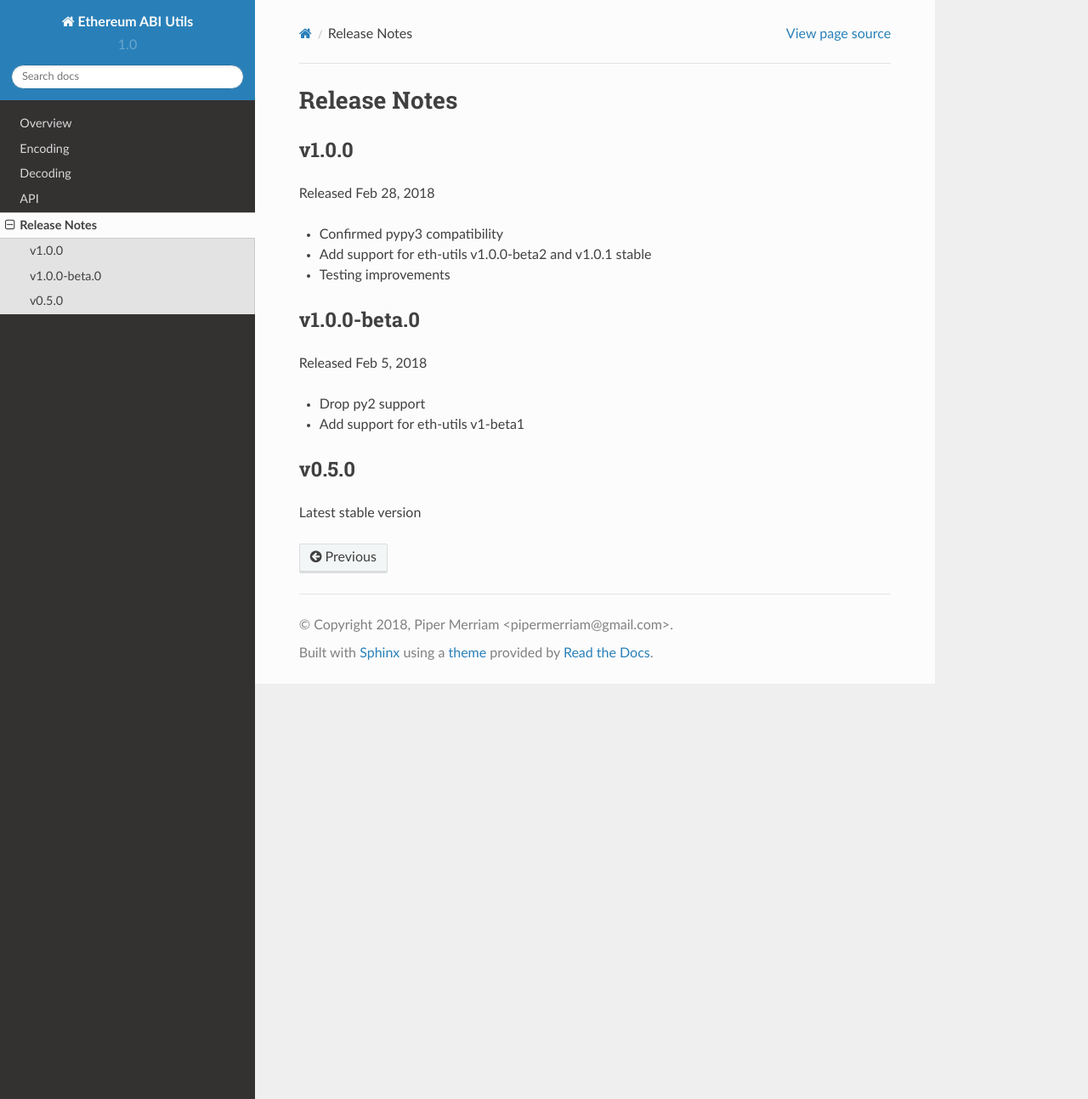
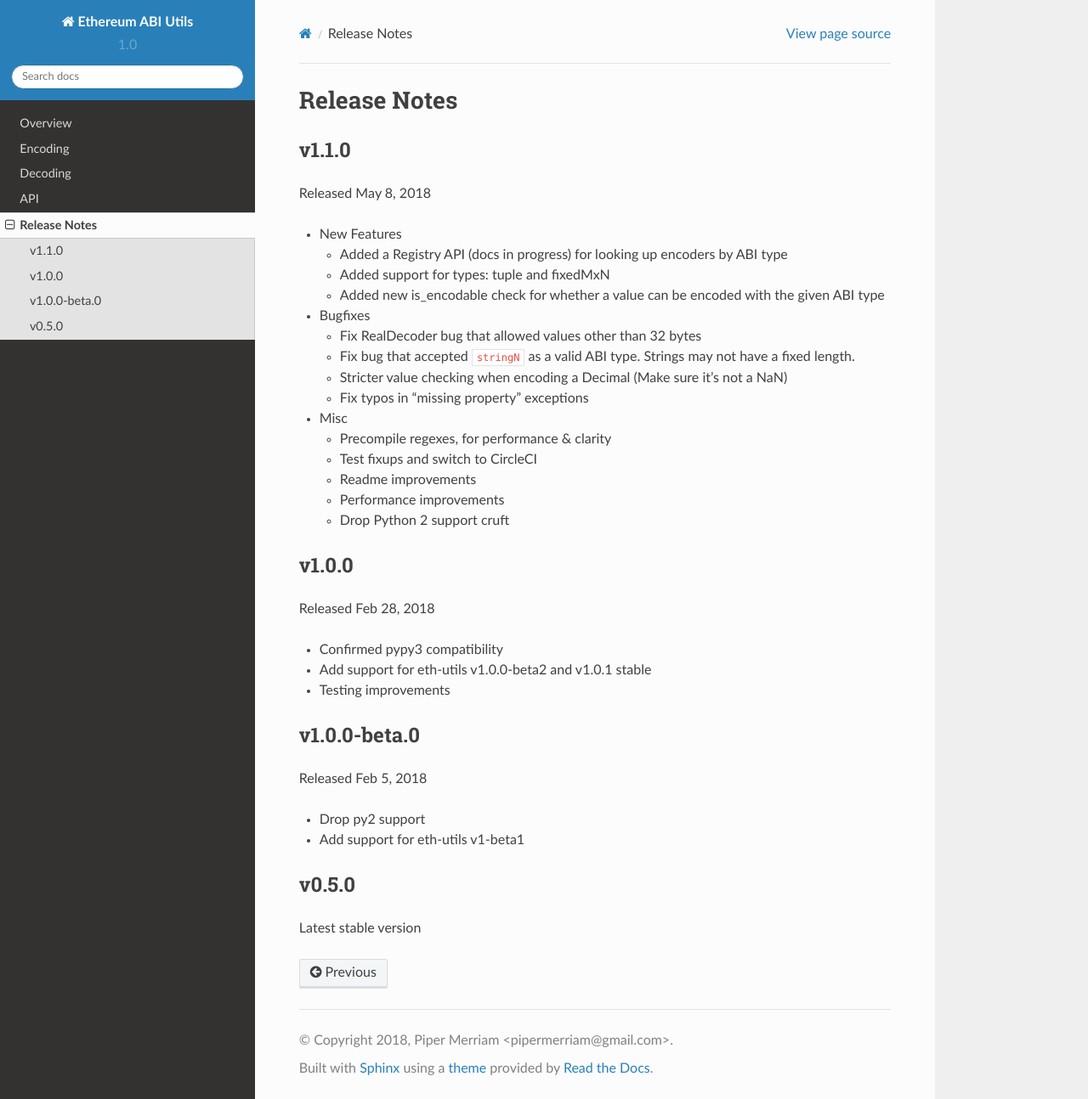
Before and after one commit to ethereum/eth-abi, a Sphinx documentation site: the page built from docs/releases.rst, in a window 1280 px wide and 1294 px high. Shown: the whole window at 85% size. Built offline with Sphinx 7.4.7 and the Read the Docs theme 2.0.0, drawn with Linux system fonts in a browser that asks for light colours.

Commit message:
Add v1.1.0 release notes

```diff
--- a/docs/releases.rst
+++ b/docs/releases.rst
@@ -1,5 +1,29 @@
 Release Notes
 =============
+
+v1.1.0
+-------------
+
+Released May 8, 2018
+
+- New Features
+
+  - Added a Registry API (docs in progress) for looking up encoders by ABI type
+  - Added support for types: tuple and fixedMxN
+  - Added new is_encodable check for whether a value can be encoded with the given ABI type
+- Bugfixes
+
+  - Fix RealDecoder bug that allowed values other than 32 bytes
+  - Fix bug that accepted ``stringN`` as a valid ABI type. Strings may not have a fixed length.
+  - Stricter value checking when encoding a Decimal (Make sure it's not a NaN)
+  - Fix typos in "missing property" exceptions
+- Misc
+
+  - Precompile regexes, for performance & clarity
+  - Test fixups and switch to CircleCI
+  - Readme improvements
+  - Performance improvements
+  - Drop Python 2 support cruft
 
 v1.0.0
 -------------
```
